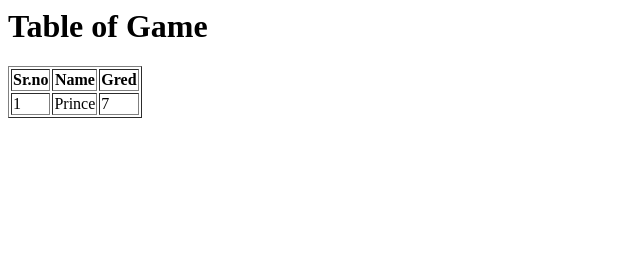
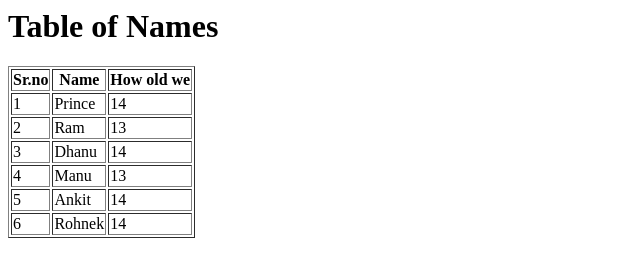
Before and after one commit to Digbk/HTML-codes, a plain HTML site: page Tables.html in a window 1280 px wide. Shown: the whole page, without its empty margins (0-640 px from the left). Drawn offline with Linux system fonts and the light colour scheme.

Commit message:
initial commit

```diff
--- a/Tables.html
+++ b/Tables.html
@@ -1,17 +1,49 @@
 <html>
 <title>Table</title>
-<h1>Table of Game</h1>
+<h1>Table of Names</h1>
 <table border>
     <tr>
         <th>Sr.no</th>
         <th>Name</th>
-        <th>Gred</th>
+        <th>How old we</th>
     </tr>
+
     <tr>
         <td>1</td>
         <td>Prince</td>
-        <td>7</td>
+        <td>14</td>
     </tr>
+
+    <tr>
+        <td>2</td>
+        <td>Ram</td>
+        <td>13</td>
+    </tr>
+
+    <tr>
+        <td>3</td>
+        <td>Dhanu</td>
+        <td>14</td>
+    </tr>
+
+    <tr>
+        <td>4</td>
+        <td>Manu</td>
+        <td>13</td>
+    </tr>
+
+    <tr>
+        <td>5</td>
+        <td>Ankit</td>
+        <td>14</td>
+    </tr>
+
+    <tr>
+        <td>6</td>
+        <td>Rohnek</td>
+        <td>14</td>
+    </tr>
+
 </table>
 
 </html>
```
